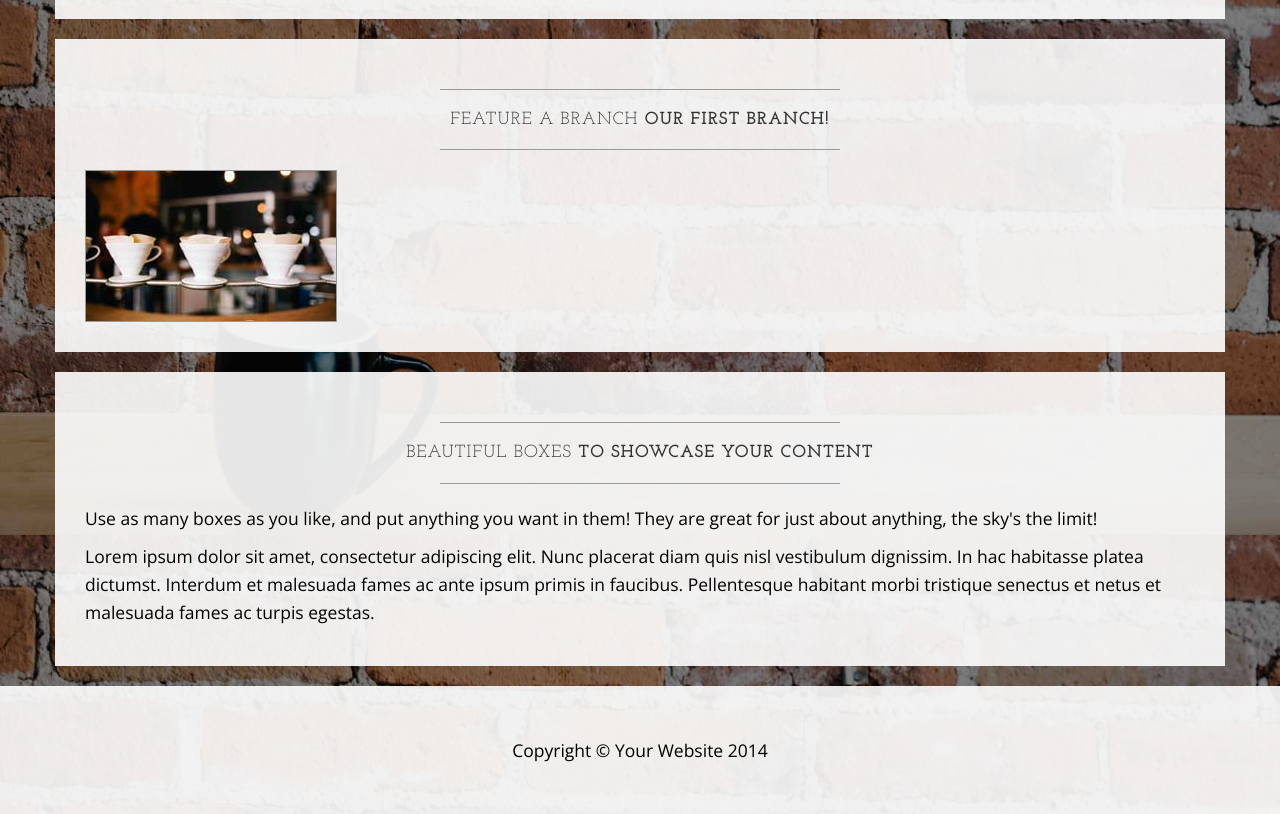
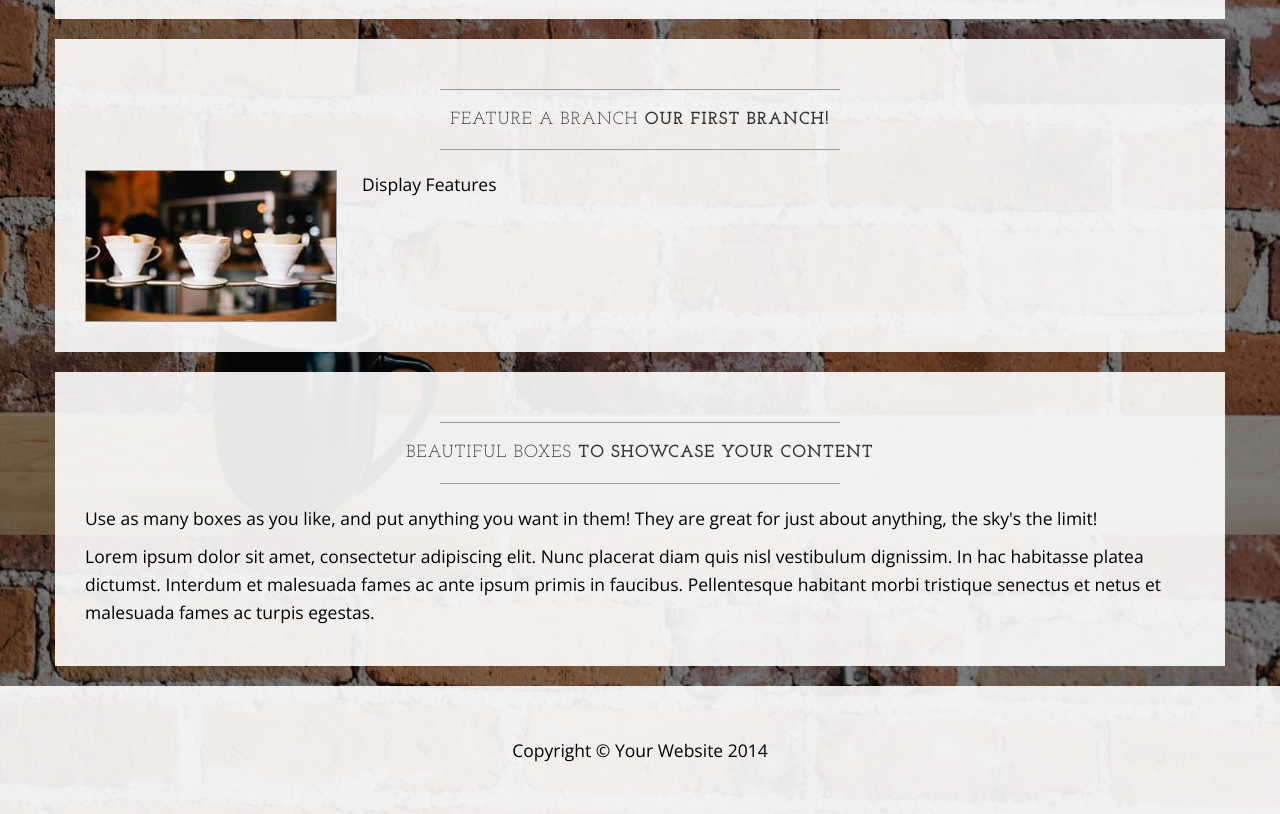
Before and after one commit to muthomiB/gitcourse2, a plain HTML site: page index.html in a window 1280 px wide. Shown: the part 1065-1879 px from the top of the page. Drawn offline with nearby package versions, Linux system fonts and the light colour scheme.

Commit message:
Changed text Lara

```diff
--- a/index.html
+++ b/index.html
@@ -129,7 +129,8 @@
                     <hr>
                     <img class="img-responsive img-border img-left" src="img/intro-pic.jpg" alt="">
                     <hr class="visible-xs">
-                    </div>
+                     <p>Display Features</p>
+                </div>
             </div>
         </div>
 
```
